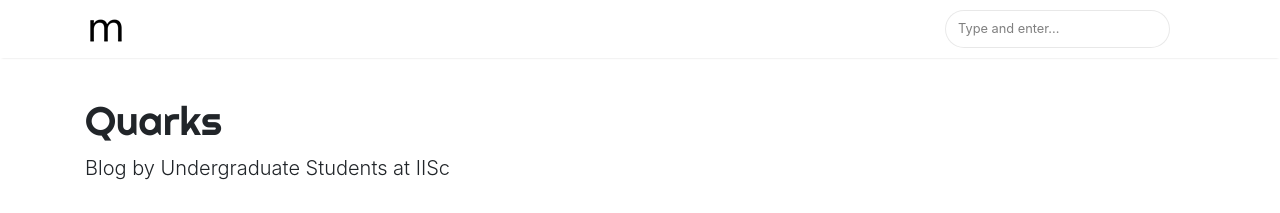
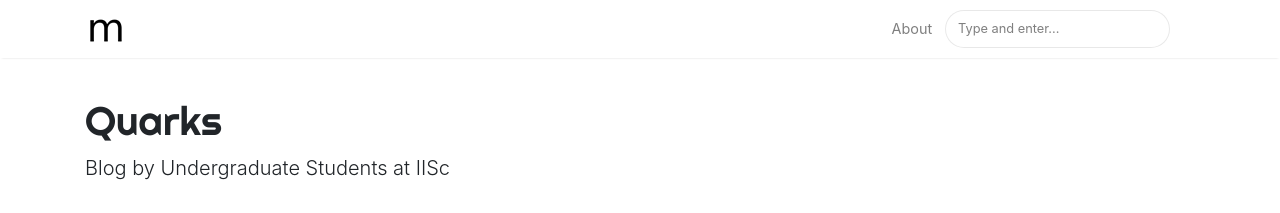
Before and after one commit to Quarks-IISc/blog, a Jekyll site: the page built from index.html, in a window 1280 px wide. Shown: the top 213 px of the page. Built offline with Jekyll 4.4.1, drawn with Linux system fonts in a browser that asks for light colours; nearby versions of some CDN libraries; the list of posts is cut into pages by our own code.

Commit message:
Added correct address of about

```diff
--- a/_layouts/default.html
+++ b/_layouts/default.html
@@ -62,9 +62,10 @@
         <!-- Begin Menu -->
 
             <ul class="navbar-nav ml-auto">
-                <!-- <li class="nav-item">
-                <a class="nav-link" href="{{ site.baseurl }}/about">About</a>
-                </li> -->
+                <li class="nav-item">
+                <!-- <a class="nav-link" href="{{ site.baseurl }}/about">About</a> -->
+                <a class="nav-link" href="{{ site.baseurl }}/blog/about">About</a>
+                </li>
                 {% include search-lunr.html %}
 
             </ul>
```
